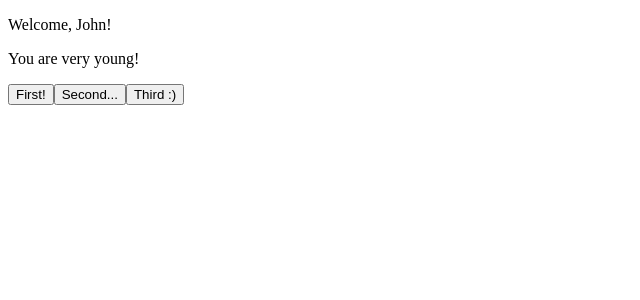
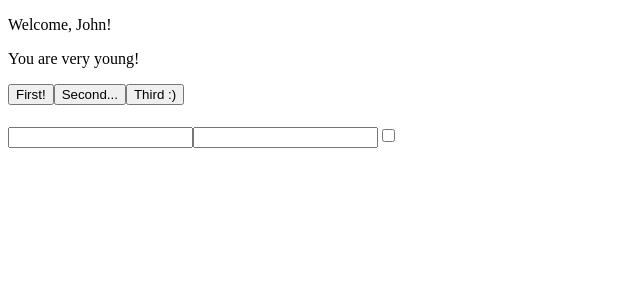
Before and after one commit to hawkydawky/react-exercises, a React (Create React App) app: page / in a window 1280 px wide. Shown: the top 300 px of the page, without its empty margins (0-640 px from the left). Built offline with nearby package versions, Linux system fonts and the light colour scheme.

Commit message:
forms-02

```diff
--- a/src/App.js
+++ b/src/App.js
@@ -1,6 +1,7 @@
 import React from "react";
 import { Welcome } from "./Welcome";
 import { ClickTracker } from "./ClickTracker";
+import { Login } from "./Login";
 
 export class App extends React.Component {
     render() {
@@ -8,7 +9,7 @@ export class App extends React.Component {
             <div>
                 <Welcome name="John" age ={13}/>
                 <ClickTracker />
-
+                <Login />
             </div>
         )
     }
--- /dev/null
+++ b/src/Login.js
@@ -0,0 +1,29 @@
+//Create a Login component containing three inputs: a username input, a password input and a remember checkbox.
+//All three inputs should be controlled components.
+
+import React from "react"
+
+export class Login extends React.Component {
+    state ={
+        userName:"",
+        password: "",
+        isChecked: false,
+    }
+
+    changeComponents = (event) => {
+        this.setState({
+            [event.target.name]: event.target.name === "isChecked" ? event.target.checked : event.target.value
+        })
+    }
+
+    render() {
+        return (
+            <div>
+                <input type="text" value={this.state.userName} name="userName" onChange={this.changeComponents}/>
+                <input type="password" value={this.state.password} name="password" onChange={this.changeComponents}/>
+                <input type="checkbox" name="isChecked" id="" checked={this.state.isChecked} onChange={this.changeComponents}/>
+
+            </div>
+        )
+    }
+}
```
